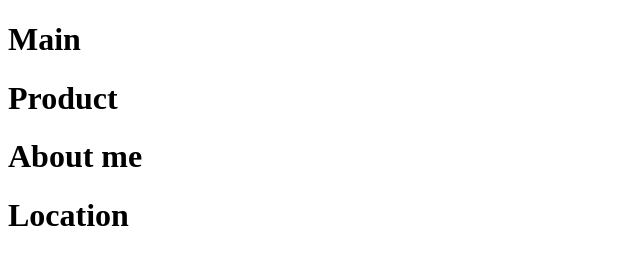
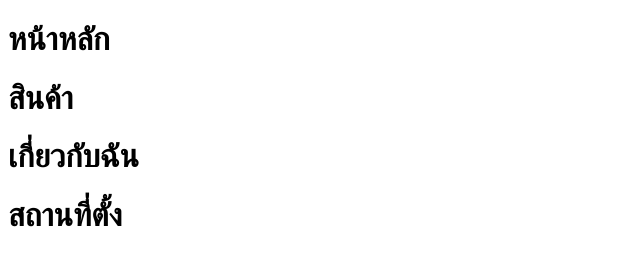
Before and after one commit to thitiwatdb/Lab2, a plain HTML site: page menu.html in a window 1280 px wide. Shown: the whole page, without its empty margins (0-640 px from the left). Drawn offline with Linux system fonts and the light colour scheme.

Commit message:
Update menu.html

```diff
--- a/menu.html
+++ b/menu.html
@@ -6,9 +6,9 @@
     <title>Menu</title>
 </head>
 <body>
-    <h1>Main</h1>
-    <h1>Product</h1>
-    <h1>About me</h1>
-    <h1>Location</h1>
+    <h1>หน้าหลัก</h1>
+    <h1>สินค้า</h1>
+    <h1>เกี่ยวกับฉัน</h1>
+    <h1>สถานที่ตั้ง</h1>
 </body>
 </html>
```
